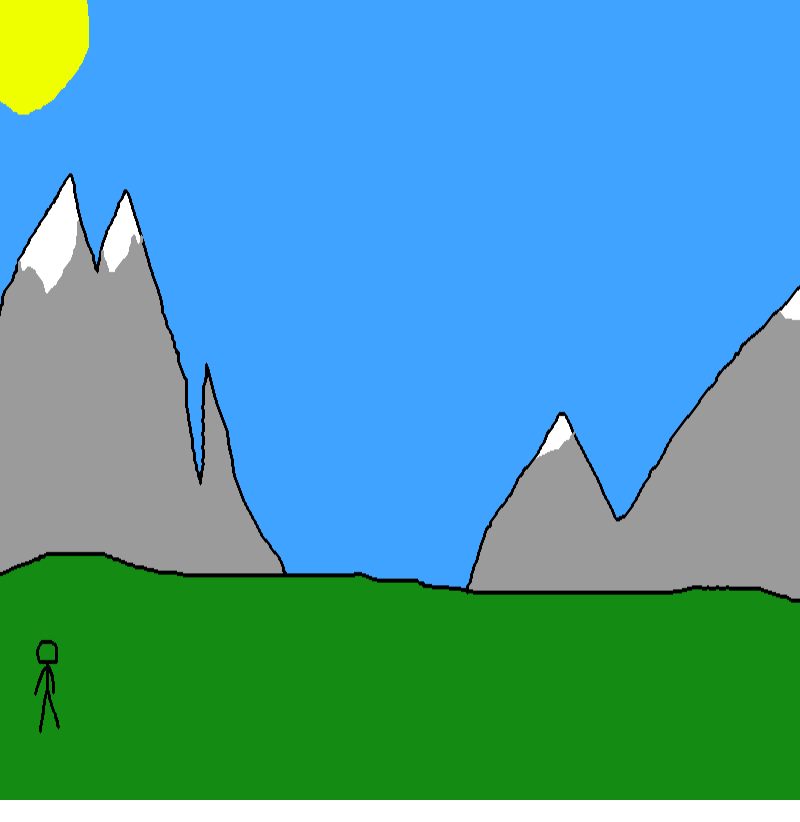
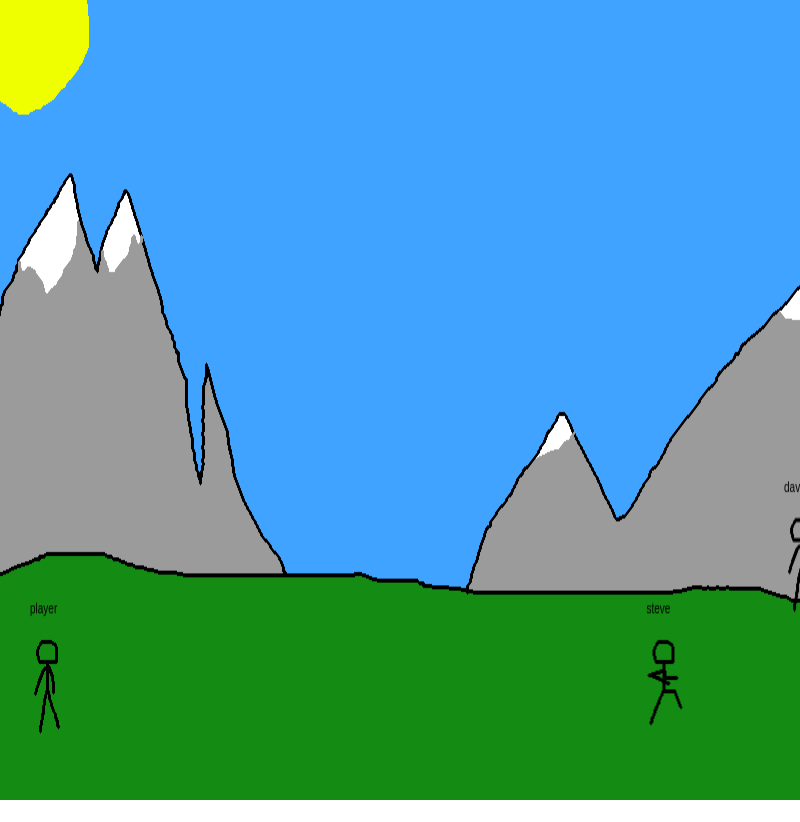
Before and after one commit to xXDerpyXx/dead-flowers, an Electron app: page index.html in a window 800 px wide. Drawn offline with Linux system fonts and the light colour scheme.

Commit message:
AIgit add index.html !

```diff
--- a/index.html
+++ b/index.html
@@ -44,23 +44,86 @@ body{
 	var c = document.getElementById("mainCanvas");
 	var ctx = c.getContext("2d");
 	var temp = 255;
+	var temps = 0;
 
-	var img = document.getElementById("stand");
-	var frame = 1;
+	//var img = document.getElementById("stand");
+	//var frame = 1;
 
-	var x = 0;
-	var y = 0;
+	//var x = 0;
+	//var y = 0;
 
-	var yVel=0;
-	var xVel=0;
+	//var yVel=0;
+	//var xVel=0;
 
 	var right = false;
 	var left = false;
+	var up = false;
 
 	var speed = 5;
 
+	var entities = {};
+	entities["player"] = {x:0,y:0,xVel:0,yVel:0,frame:1};
+
+	entities["dave"] = {x:0,y:0,xVel:0,yVel:0,frame:1};
+
+	entities["steve"] = {x:0,y:0,xVel:0,yVel:0,frame:1};
+
+	var temp = Math.round(Math.random()*3);
+		console.log("Dave:"+temp);
+	setInterval(function(){
+		temp = Math.round(Math.random()*3);
+		console.log("Dave:"+temp);
+	},1000);
+	setInterval(function(){
+
+		/*
+		if(entities.player.x<entities.dave.x){
+			goLeft("dave");
+		}
+
+		if(entities.player.x>entities.dave.x){
+			goRight("dave");
+		}
+
+		if(entities.player.y<entities.dave.y){
+			jump("dave");
+		}
+		*/
+
+		if(temp==1){
+			goLeft("dave");
+		}
+
+		if(temp==2){
+			goRight("dave");
+		}
+
+		if(temp==3){
+			jump("dave");
+		}
 
 
+	},10);
+
+	setInterval(function(){
+		temps = Math.round(Math.random()*3);
+	},1000);
+	setInterval(function(){
+
+		if(temps==1){
+			goLeft("steve");
+		}
+
+		if(temps==2){
+			goRight("steve");
+		}
+
+		if(temps==3){
+			jump("steve");
+		}
+
+
+	},10);
 
 	//timer = setInterval(fixCanvasSize,100);
 
@@ -75,17 +138,38 @@ body{
 			refresh();
 			ctx.fillStyle= "rgb("+0+","+temp+","+0+")";
 			//console.log(img);
-			try{
-				ctx.drawImage(img,x,y,100,100);
-			}catch(err){
-				console.log("ERROR!");
-				console.log(img);
-				console.log(frame);
-				console.log(Math.ceil(frame/100));
-				console.log(err);
-				clearInterval(timer);
+
+			if(right == true){
+				goRight("player");
 			}
 
+			if(left == true){
+				goLeft("player");
+			}
+			if(up == true){
+				jump("player");
+			}
+
+			for(k in entities){
+				var v = entities[k];
+				entities[k] = stepDo(v.x,v.y,v.xVel,v.yVel,v.frame,k);
+			}
+	}
+
+	function goRight(k){
+		if(entities[k].xVel<3)
+			entities[k].xVel += 0.2;
+	}
+	function goLeft(k){
+		if(entities[k].xVel>-3)
+			entities[k].xVel -= 0.2;
+	}
+	function jump(k){
+		if(entities[k]["y"]==450)
+			entities[k].yVel=-3;
+	}
+
+		function stepDo(x,y,xVel,yVel,frame,k){
 			frame+=Math.abs(xVel);
 			console.log(frame);
 
@@ -95,8 +179,6 @@ body{
 
 			x+=xVel;
 			y+=yVel;
-
-
 
 			if(yVel == 0 && xVel == 0){
 				img = document.getElementById("stand");
@@ -135,7 +217,22 @@ body{
 			if(x<-100){
 				x=800;
 			}
-	}
+
+			try{
+				ctx.drawImage(img,x,y,100,100);
+				ctx.font = "10px Arial";
+				ctx.fillText(k,x+30,y+10);
+			}catch(err){
+				console.log("ERROR!");
+				console.log(img);
+				console.log(frame);
+				console.log(Math.ceil(frame/100));
+				console.log(err);
+				clearInterval(timer);
+			}
+			return {x:x,y:y,xVel:xVel,yVel:yVel,frame:frame}
+		}
+
 
 	function cycle(){
 		setTimeout(function(){
@@ -146,15 +243,9 @@ body{
 
 	cycle();
 
-	velCheck = setInterval(function(){
-		if(right == true && xVel<3){
-			xVel += 0.2;
-		}
+	//velCheck = setInterval(function(){
 
-		if(left == true && xVel>-3){
-			xVel += -0.2;
-		}
-	},1);
+	//},1);
 
 	window.onresize = function(event) {
 		fixCanvasSize();
@@ -210,8 +301,8 @@ body{
 			//xVel=-10;
 			left = true;
 		}
-		if(key == 38 && y==450){
-			yVel=-3;
+		if(key == 38){
+			up=true;
 		}
 		console.log(key);
 	});
@@ -227,7 +318,7 @@ body{
 			left = false;
 		}
 		if(key == 38){
-			yVel+=1;
+			up = false;
 		}
 	});
 
```
